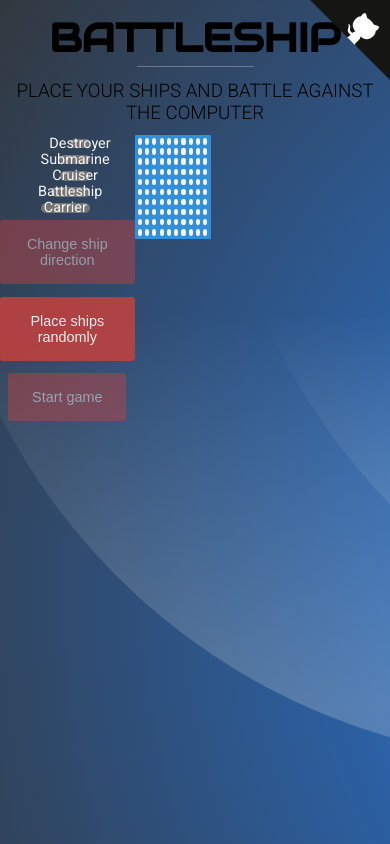
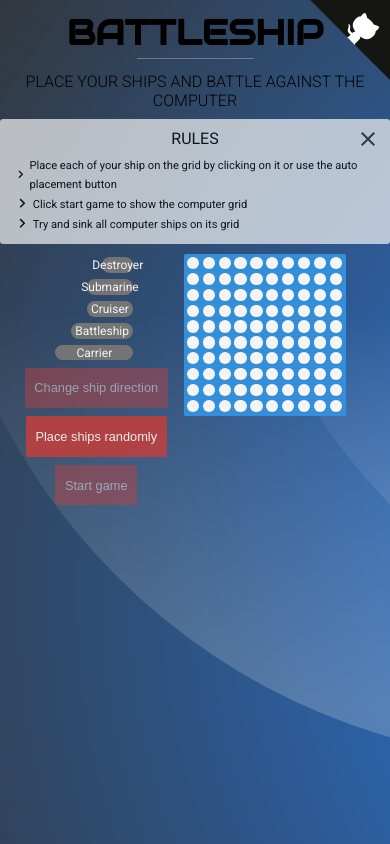
Before and after one commit to Guilllemain/battleship-game-vuejs, a Vue app: page / in a window 390 px wide. Built offline with nearby package versions, Linux system fonts and the light colour scheme; a web font is replaced by a local one.

Commit message:
Adding media queries and rules

```diff
--- a/public/index.html
+++ b/public/index.html
@@ -5,11 +5,11 @@
     <meta http-equiv="X-UA-Compatible" content="IE=edge">
     <meta name="viewport" content="width=device-width,initial-scale=1.0">
     <link rel="icon" href="<%= BASE_URL %>favicon.ico">
-    <title>battleship</title>
+    <title>Battleship Game</title>
   </head>
   <body>
     <noscript>
-      <strong>We're sorry but battleship doesn't work properly without JavaScript enabled. Please enable it to continue.</strong>
+      <strong>We're sorry but this game doesn't work properly without JavaScript enabled. Please enable it to continue.</strong>
     </noscript>
     <div id="app"></div>
     <!-- built files will be auto injected -->
--- a/src/App.vue
+++ b/src/App.vue
@@ -5,6 +5,7 @@
             <h1 class="title__main">Battleship</h1>
             <h3 class="title__small">Place your ships and battle against the computer</h3>
         </div>
+        <rules-component></rules-component>
         <div class="container">
             <div class="side side--human">
                 <div class="aside">
@@ -84,9 +85,10 @@
 <script>
 import ModalComponent from "./components/ModalComponent";
 import ForkMeComponent from "./components/ForkMeComponent";
+import RulesComponent from "./components/RulesComponent";
 import shipsList from "./assets/js/ships";
 export default {
-    components: { ModalComponent, ForkMeComponent },
+    components: { ModalComponent, ForkMeComponent, RulesComponent },
     data() {
         return {
             isModalOpen: false,
@@ -95,7 +97,7 @@
             gridSize: 10,
             ships: shipsList,
             firstTarget: "",
-            secondTarget: '',
+            secondTarget: "",
             grid: [],
             AIGrid: []
         };
@@ -127,7 +129,7 @@
                 // check all ships are sinked
                 if (this.ships.every(ship => ship.human.isSinked)) {
                     this.popup.title = "congratulations!";
-                    this.popup.text = "you won";
+                    this.popup.text = "You won";
                     return (this.isModalOpen = true);
                 }
             }
@@ -146,14 +148,16 @@
             if (!this.firstTarget && !skip) {
                 // if all cells are surrounded by at least one missed cell, relaunch this method but skip this part
                 if (
-                    this.getAdjacentCells(randomX, randomY)
-                        .every(target => target.missed)
+                    this.getAdjacentCells(randomX, randomY).every(
+                        target => target.missed
+                    )
                 )
                     return this.AIAttack(true);
                 // avoid hitting a cell next to a missed one
                 if (
-                    this.getAdjacentCells(randomX, randomY)
-                        .some(target => target.missed)
+                    this.getAdjacentCells(randomX, randomY).some(
+                        target => target.missed
+                    )
                 )
                     return this.AIAttack();
             }
@@ -179,33 +183,35 @@
             ship.computer.hitCounter += 1;
 
             // if the computer hits another ship next to the first target, save the coordinates
-            if(this.firstTarget && this.firstTarget.shipId !== cell.shipId) {
-                this.secondTarget = cell
+            if (this.firstTarget && this.firstTarget.shipId !== cell.shipId) {
+                this.secondTarget = cell;
             }
 
             cell.prob = 0;
-            this.getAdjacentCells(randomX, randomY)
-                .forEach(target => {
+            this.getAdjacentCells(randomX, randomY).forEach(target => {
                 if (!target.hit && !target.missed) {
                     target.prob = 1;
                 }
-                })
+            });
             if (this.firstTarget && cell.shipId !== this.firstTarget.shipId) {
-                this.getAdjacentCells(randomX, randomY)
-                .forEach(target => {
+                this.getAdjacentCells(randomX, randomY).forEach(target => {
                     if (!target.hit && !target.missed) {
                         target.prob = 2;
                     }
-                })
+                });
             }
             if (this.firstTarget && !this.secondTarget) {
                 if (this.firstTarget.x === cell.x) {
                     this.grid
-                        .filter(target => target.prob === 1 && target.x !== cell.x)
+                        .filter(
+                            target => target.prob === 1 && target.x !== cell.x
+                        )
                         .forEach(target => (target.prob = 0));
                 } else if (this.firstTarget.y === cell.y) {
                     this.grid
-                        .filter(target => target.prob === 1 && target.y !== cell.y)
+                        .filter(
+                            target => target.prob === 1 && target.y !== cell.y
+                        )
                         .forEach(target => (target.prob = 0));
                 }
             }
@@ -218,10 +224,14 @@
                 ship.computer.isSinked = true;
                 // if there is no second target, the next attack will be a random one
                 if (this.secondTarget) {
-                    this.firstTarget = this.secondTarget
-                    this.secondTarget = ''
-                    this.grid.filter(cell => cell.prob === 1).forEach(cell => cell.prob = 0)
-                    this.grid.filter(cell => cell.prob === 2).forEach(cell => cell.prob = 1)
+                    this.firstTarget = this.secondTarget;
+                    this.secondTarget = "";
+                    this.grid
+                        .filter(cell => cell.prob === 1)
+                        .forEach(cell => (cell.prob = 0));
+                    this.grid
+                        .filter(cell => cell.prob === 2)
+                        .forEach(cell => (cell.prob = 1));
                 } else {
                     this.firstTarget = "";
                     this.grid.forEach(cell => (cell.prob = 0));
@@ -236,31 +246,30 @@
             }
         },
         getAdjacentCells(x, y) {
-            return this.grid
-                        .filter(
+            return this.grid.filter(
                 target =>
                     (target.y === y &&
-                                    (target.x === x + 1 ||
-                                        target.x === x - 1)) ||
+                        (target.x === x + 1 || target.x === x - 1)) ||
                     (target.x === x &&
-                                    (target.y === y + 1 ||
-                                        target.y === y - 1))
-                        )
+                        (target.y === y + 1 || target.y === y - 1))
+            );
         },
         addShipIdToGrid(coordinates, grid) {
             if (!this.selectedShip) return;
 
             //   check if the ship exceeds the grid limit
-            if (this.isShipTooLong(coordinates, this.selectedShip)) return
+            if (this.isShipTooLong(coordinates, this.selectedShip)) return;
 
             // check if there is already a ship in the selected area
-            if (this.areCellsEmpty(grid, coordinates, this.selectedShip)) return;
+            if (this.areCellsEmpty(grid, coordinates, this.selectedShip))
+                return;
 
-            this.getSelectedCells(grid, coordinates, this.selectedShip)
-                .forEach(cell => {
+            this.getSelectedCells(grid, coordinates, this.selectedShip).forEach(
+                cell => {
                     cell.isEmpty = false;
                     cell.shipId = this.selectedShip.id;
-                });
+                }
+            );
             this.ships[this.selectedShip.id].human.isReady = true;
             this.selectedShip.isSelected = false;
         },
@@ -271,33 +280,49 @@
             if (!this.selectedShip) return;
 
             //   check if the ship exceeds the grid limit
-            if (this.isShipTooLong(coordinates, this.selectedShip)) return
+            if (this.isShipTooLong(coordinates, this.selectedShip)) return;
 
             // check if there is already a ship in the hover area
-            if (this.areCellsEmpty(this.grid, coordinates, this.selectedShip)) return
+            if (this.areCellsEmpty(this.grid, coordinates, this.selectedShip))
+                return;
 
-            this.getSelectedCells(this.grid, coordinates, this.selectedShip)
-                .forEach(cell => (cell.isHovered = true));
-
+            this.getSelectedCells(
+                this.grid,
+                coordinates,
+                this.selectedShip
+            ).forEach(cell => (cell.isHovered = true));
         },
         isShipTooLong(coordinates, ship) {
-            return (!ship.isVertical ? coordinates.x : coordinates.y) + ship.length > 10
+            return (
+                (!ship.isVertical ? coordinates.x : coordinates.y) +
+                    ship.length >
+                10
+            );
         },
         areCellsEmpty(grid, coordinates, ship) {
-            return grid.some(cell =>
-                    (!ship.isVertical ? cell.y : cell.x) === (!ship.isVertical ? coordinates.y : coordinates.x) &&
-                    (!ship.isVertical ? cell.x : cell.y) >= (!ship.isVertical ? coordinates.x : coordinates.y) &&
-                    (!ship.isVertical ? cell.x : cell.y) < (!ship.isVertical ? coordinates.x : coordinates.y) + ship.length &&
+            return grid.some(
+                cell =>
+                    (!ship.isVertical ? cell.y : cell.x) ===
+                        (!ship.isVertical ? coordinates.y : coordinates.x) &&
+                    (!ship.isVertical ? cell.x : cell.y) >=
+                        (!ship.isVertical ? coordinates.x : coordinates.y) &&
+                    (!ship.isVertical ? cell.x : cell.y) <
+                        (!ship.isVertical ? coordinates.x : coordinates.y) +
+                            ship.length &&
                     !cell.isEmpty
-            )
+            );
         },
         getSelectedCells(grid, coordinates, ship) {
             return grid.filter(
                 cell =>
-                    (!ship.isVertical ? cell.y : cell.x) === (!ship.isVertical ? coordinates.y : coordinates.x) &&
-                    (!ship.isVertical ? cell.x : cell.y) >= (!ship.isVertical ? coordinates.x : coordinates.y) &&
-                    (!ship.isVertical ? cell.x : cell.y) < (!ship.isVertical ? coordinates.x : coordinates.y) + ship.length
-            )
+                    (!ship.isVertical ? cell.y : cell.x) ===
+                        (!ship.isVertical ? coordinates.y : coordinates.x) &&
+                    (!ship.isVertical ? cell.x : cell.y) >=
+                        (!ship.isVertical ? coordinates.x : coordinates.y) &&
+                    (!ship.isVertical ? cell.x : cell.y) <
+                        (!ship.isVertical ? coordinates.x : coordinates.y) +
+                            ship.length
+            );
         },
         placeShipsRandom() {
             this.grid.forEach(cell => (cell.isEmpty = true));
@@ -325,7 +350,7 @@
         selectShip(ship) {
             if (this.isPlaying) return;
             if (!ship.human.isReady) {
-                this.ships.forEach(ship => ship.isSelected = false)
+                this.ships.forEach(ship => (ship.isSelected = false));
                 ship.isSelected = true;
             }
         },
@@ -390,9 +415,9 @@
 <style lang="scss">
 @import url("https://fonts.googleapis.com/css?family=Roboto:300,400,500|Audiowide");
 @import url("https://fonts.googleapis.com/css?family=Audiowide|Bungee+Inline");
-@import './assets/scss/mixins.scss';
-@import './assets/scss/variables.scss';
-@import './assets/scss/animations.scss';
+@import "./assets/scss/mixins.scss";
+@import "./assets/scss/variables.scss";
+@import "./assets/scss/animations.scss";
 
 * {
     padding: 0;
@@ -418,30 +443,56 @@
 .container {
     height: 100%;
     @include flexCenter(center);
+    @include screen(small) {
+        flex-direction: column;
+    }
 }
 
 .title {
     text-align: center;
     text-transform: uppercase;
-    padding: 3vw 0;
+    padding: 2.5vw 0;
 
     &__main {
         font-family: "Audiowide", cursive;
         font-size: 2.5rem;
         margin-bottom: 0.8rem;
 
+        @include screen(medium) {
+            font-size: 2.2rem;
+        }
+
         &::after {
-            @include hbar(whitesmoke, 30%, .2rem, .3);
+            @include hbar(whitesmoke, 30%, 0.2rem, 0.3);
         }
     }
     &__small {
         font-weight: 300;
+
+        @include screen(medium) {
+            font-size: 1rem;
+        }
     }
 }
 
 .side {
+    margin-top: 2.5vw;
     @include flexCenter(flex-start, center);
     flex-basis: 50vw;
+    @include screen(small) {
+        flex-basis: 0;
+        margin-right: 5vw;
+    }
+    &--computer {
+        @include screen(small) {
+            flex-direction: row-reverse;
+        }
+    }
+    &--human {
+        @include screen(small) {
+            margin-bottom: 1rem;
+        }
+    }
 }
 
 .cta {
@@ -459,6 +510,22 @@
         outline: none;
         font-size: 0.9rem;
         opacity: 0.95;
+
+        @include screen(large) {
+            padding: 0.8rem 0.6rem;
+            border-radius: 2px;
+            font-size: 0.8rem;
+        }
+
+        @include screen(medium) {
+            padding: 0.5rem 0.3rem;
+            font-size: 0.7rem;
+        }
+
+        @include screen(small) {
+            padding: 0.8rem 0.6rem;
+            font-size: 0.8rem;
+        }
 
         &:hover:not(&--disabled) {
             transform: translateY(-2px);
@@ -480,6 +547,14 @@
 
         &:not(:last-of-type) {
             margin-bottom: 0.8rem;
+
+            @include screen(large) {
+                margin-bottom: 0.6rem;
+            }
+
+            @include screen(medium) {
+                margin-bottom: 0.5rem;
+            }
         }
     }
 }
@@ -501,6 +576,11 @@
     &--computer {
         align-items: flex-start;
         padding-left: 1vw;
+        @include screen(small) {
+            align-items: flex-end;
+            padding-right: 1vw;
+            padding-left: 0;
+        }
     }
     &__unit {
         position: relative;
@@ -508,9 +588,21 @@
         margin: 0.2rem 0;
         background-color: darken($grey, 20%);
         height: $cell-width;
-        border-radius: $cell-width;
+        border-radius: 1rem;
         user-select: none;
-        transition: all .2s ease-in-out;
+        transition: all 0.2s ease-in-out;
+
+        @include screen(small) {
+            height: 4vw;
+        }
+
+        @include screen(large) {
+            font-size: 0.85rem;
+        }
+
+        @include screen(medium) {
+            font-size: 0.75rem;
+        }
 
         &--unavailable {
             opacity: 0.5;
@@ -524,12 +616,15 @@
         &:hover:not(&--unavailable):not(&--not-hoverable) {
             cursor: pointer;
             background-color: darken($grey, 10%);
-            transform: translateX(.2rem);
+            transform: translateX(0.2rem);
         }
 
         @for $i from 2 through $ship-count {
             &--#{$i} {
                 width: $cell-width * $i;
+                @include screen(small) {
+                    width: 4vw * $i;
+                }
             }
         }
     }
@@ -542,6 +637,12 @@
     grid-template-rows: repeat(10, 1fr);
     grid-gap: 3px;
     border-radius: 1%;
+
+    @include screen(small) {
+        width: 4vw * 10;
+        height: 4vw * 10;
+        margin-left: 1rem;
+    }
 
     &--human {
         border: 3px $blue solid;
@@ -604,7 +705,7 @@
         font-weight: 300;
 
         &::after {
-            @include hbar($grey, 80%, .5rem);
+            @include hbar($grey, 80%, 0.5rem);
         }
     }
 
@@ -629,11 +730,9 @@
 }
 
 .slide-enter-active {
-    transition: all 0.4s ease-in-out;
+    animation: slideRight 0.8s;
+    @include screen(small) {
+        animation: slideUp 0.8s;
     }
-.slide-enter {
-    opacity: 0;
-    transform: translateX(20vw);
 }
-
 </style>
--- a/src/components/ForkMeComponent.vue
+++ b/src/components/ForkMeComponent.vue
@@ -1,5 +1,9 @@
 <template>
-    <a href="https://github.com/Guilllemain/battleship-game-vuejs" class="github-corner" aria-label="View source on GitHub">
+    <a
+        href="https://github.com/Guilllemain/battleship-game-vuejs"
+        class="github-corner"
+        aria-label="View source on GitHub"
+    >
         <svg
             width="80"
             height="80"
--- /dev/null
+++ b/src/components/RulesComponent.vue
@@ -0,0 +1,155 @@
+<template>
+    <transition-expand>
+        <div class="row" v-if="showRules">
+            <div class="rules">
+                <span class="close__icon" @click="showRules = false">
+                    <svg
+                        xmlns="http://www.w3.org/2000/svg"
+                        width="24"
+                        height="24"
+                        viewBox="0 0 24 24"
+                    >
+                        <path
+                            d="M19 6.41L17.59 5 12 10.59 6.41 5 5 6.41 10.59 12 5 17.59 6.41 19 12 13.41 17.59 19 19 17.59 13.41 12z"
+                        ></path>
+                        <path d="M0 0h24v24H0z" fill="none"></path>
+                    </svg>
+                </span>
+                <h4 class="rules__title">Rules</h4>
+                <ul class="rules__list">
+                    <li class="rules__item">
+                        <svg
+                            xmlns="http://www.w3.org/2000/svg"
+                            width="20"
+                            height="20"
+                            viewBox="0 0 26 26"
+                        >
+                            <path fill="none" d="M0 0h24v24H0V0z"></path>
+                            <path d="M8.59 16.59L13.17 12 8.59 7.41 10 6l6 6-6 6-1.41-1.41z"></path>
+                        </svg>
+                        <span>Place each of your ship on the grid by clicking on it or use the auto placement button</span>
+                    </li>
+                    <li class="rules__item">
+                        <svg
+                            xmlns="http://www.w3.org/2000/svg"
+                            width="20"
+                            height="20"
+                            viewBox="0 0 26 26"
+                        >
+                            <path fill="none" d="M0 0h24v24H0V0z"></path>
+                            <path d="M8.59 16.59L13.17 12 8.59 7.41 10 6l6 6-6 6-1.41-1.41z"></path>
+                        </svg>
+                        <span>Click start game to show the computer grid</span>
+                    </li>
+                    <li class="rules__item">
+                        <svg
+                            xmlns="http://www.w3.org/2000/svg"
+                            width="20"
+                            height="20"
+                            viewBox="0 0 26 26"
+                        >
+                            <path fill="none" d="M0 0h24v24H0V0z"></path>
+                            <path d="M8.59 16.59L13.17 12 8.59 7.41 10 6l6 6-6 6-1.41-1.41z"></path>
+                        </svg>
+                        <span>Try and sink all computer ships on its grid</span>
+                    </li>
+                </ul>
+            </div>
+        </div>
+    </transition-expand>
+</template>
+
+<script>
+import TransitionExpand from "./TransitionExpand";
+
+export default {
+    components: { TransitionExpand },
+    data() {
+        return {
+            showRules: true
+        };
+    }
+};
+</script>
+
+<style lang="scss" scoped>
+@import "../assets/scss/mixins.scss";
+
+.row {
+    @include flexCenter(center, center);
+}
+
+.close__icon {
+    cursor: pointer;
+    position: absolute;
+    top: 0.5rem;
+    right: 0.6rem;
+    opacity: 0.8;
+    color: black;
+
+    & svg {
+        fill: currentColor;
+    }
+
+    &:hover {
+        transform: scale(1.1);
+        opacity: 1;
+    }
+}
+
+.rules {
+    position: relative;
+    background-color: whitesmoke;
+    display: inline-block;
+    padding: 1rem 1.5rem;
+    border-radius: 0.2rem;
+    opacity: 0.7;
+    font-size: .9rem;
+
+    @include screen(large) {
+        font-size: 0.8rem;
+        padding: 0.8rem 1.2rem;
+    }
+
+    @include screen(medium) {
+        font-size: 0.7rem;
+        padding: 0.6rem 0.8rem;
+    }
+
+    &__title {
+        font-weight: 400;
+        font-size: 1.2rem;
+        text-transform: uppercase;
+        text-align: center;
+        margin-bottom: 1rem;
+
+        @include screen(medium) {
+            font-size: 1rem;
+            margin-bottom: 0.5rem;
+        }
+    }
+
+    &__list {
+        list-style: none;
+        line-height: 1.5rem;
+
+        @include screen(medium) {
+            line-height: 1.2rem;
+        }
+    }
+
+    &__item {
+        display: flex;
+        align-items: center;
+    }
+}
+.fade-enter-active,
+.fade-leave-active {
+    transition: all 0.3s ease;
+}
+.fade-enter,
+.fade-leave-to {
+    opacity: 0;
+    transform: scale(0);
+}
+</style>
--- /dev/null
+++ b/src/components/TransitionExpand.vue
@@ -0,0 +1,70 @@
+<script>
+export default {
+    name: `TransitionExpand`,
+    functional: true,
+    render(createElement, context) {
+        const data = {
+            props: {
+                name: `expand`
+            },
+            on: {
+                afterEnter(element) {
+                    element.style.height = `auto`;
+                },
+                enter(element) {
+                    const { width } = getComputedStyle(element);
+
+                    element.style.width = width;
+                    element.style.position = `absolute`;
+                    element.style.visibility = `hidden`;
+                    element.style.height = `auto`;
+
+                    const { height } = getComputedStyle(element);
+
+                    element.style.width = null;
+                    element.style.position = null;
+                    element.style.visibility = null;
+                    element.style.height = 0;
+
+                    // Force repaint to make sure the animation is triggered correctly.
+                    getComputedStyle(element).height;
+                    setTimeout(() => {
+                        element.style.height = height;
+                    });
+                },
+                leave(element) {
+                    const { height } = getComputedStyle(element);
+                    element.style.height = height;
+                    // Force repaint to make sure the animation is triggered correctly.
+                    getComputedStyle(element).height;
+                    setTimeout(() => {
+                        element.style.height = 0;
+                    });
+                }
+            }
+        };
+        return createElement(`transition`, data, context.children);
+    }
+};
+</script>
+
+<style scoped>
+* {
+    will-change: height;
+    transform: translateZ(0);
+    backface-visibility: hidden;
+}
+</style>
+
+<style>
+.expand-enter-active,
+.expand-leave-active {
+    transition: all 1s ease-in-out;
+    overflow: hidden;
+}
+.expand-enter,
+.expand-leave-to {
+    height: 0;
+    opacity: 0;
+}
+</style>
```
Also changed, not shown: src/assets/scss/animations.scss (+8 -0 lines), src/assets/scss/mixins.scss (+18 -0 lines), src/assets/logo.png (deleted). Lines whose indentation alone changed are shown as unchanged.
